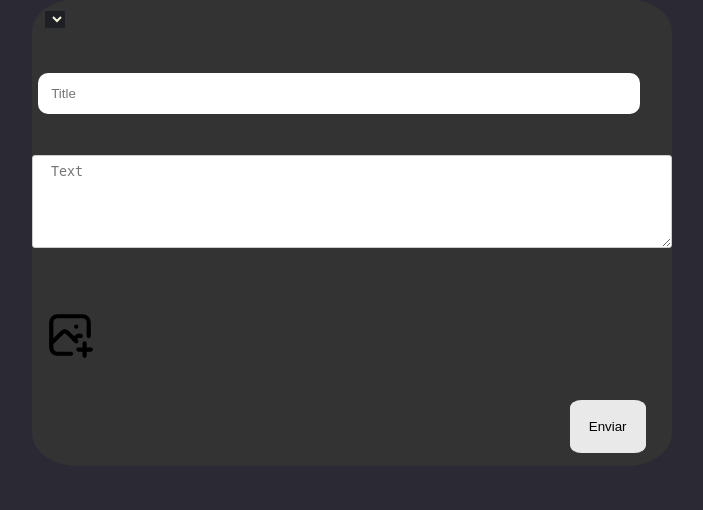
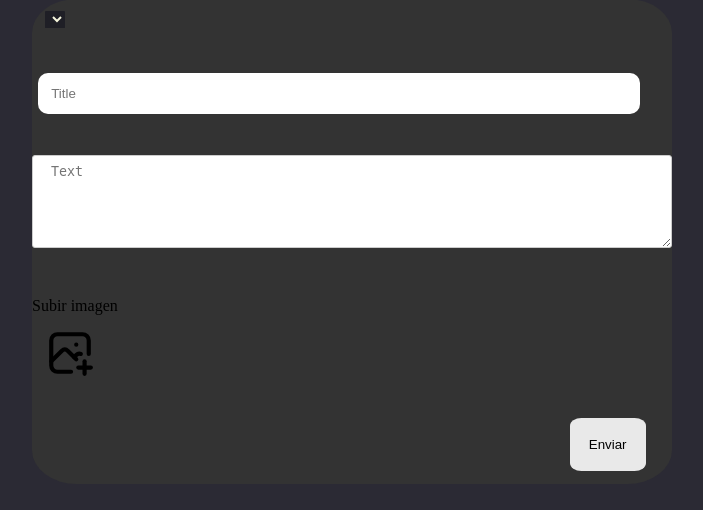
Before and after one commit to jaes04/ltep, a PHP site: page /page/createpost.php in a window 1280 px wide. Shown: the part 168-678 px from the top of the page, without its empty margins (288-991 px from the left). Run offline with PHP 8.4, Linux system fonts and the light colour scheme; data that the repository does not hold is empty.

Commit message:
Updated the css

```diff
--- a/css/createpost.css
+++ b/css/createpost.css
@@ -77,21 +77,7 @@ input[type="file"] {
     color: aqua;
     cursor: pointer;
 }
-/* Invisible texto */
-figcaption {
-    display:none;
-    transition: all .5s;
-    color: rgb(233, 233, 233);
-    margin-top: 2%;
-    margin-left: 2%;
-  }
-  /* Visible texto */
-  figure:hover > figcaption {
-    display:block;
-    transition: all .5s;
-    margin-top: 2%;
-    margin-left: 2%;
-}
+
 .boton{
     border: none;
     border-radius: 15%;
```
